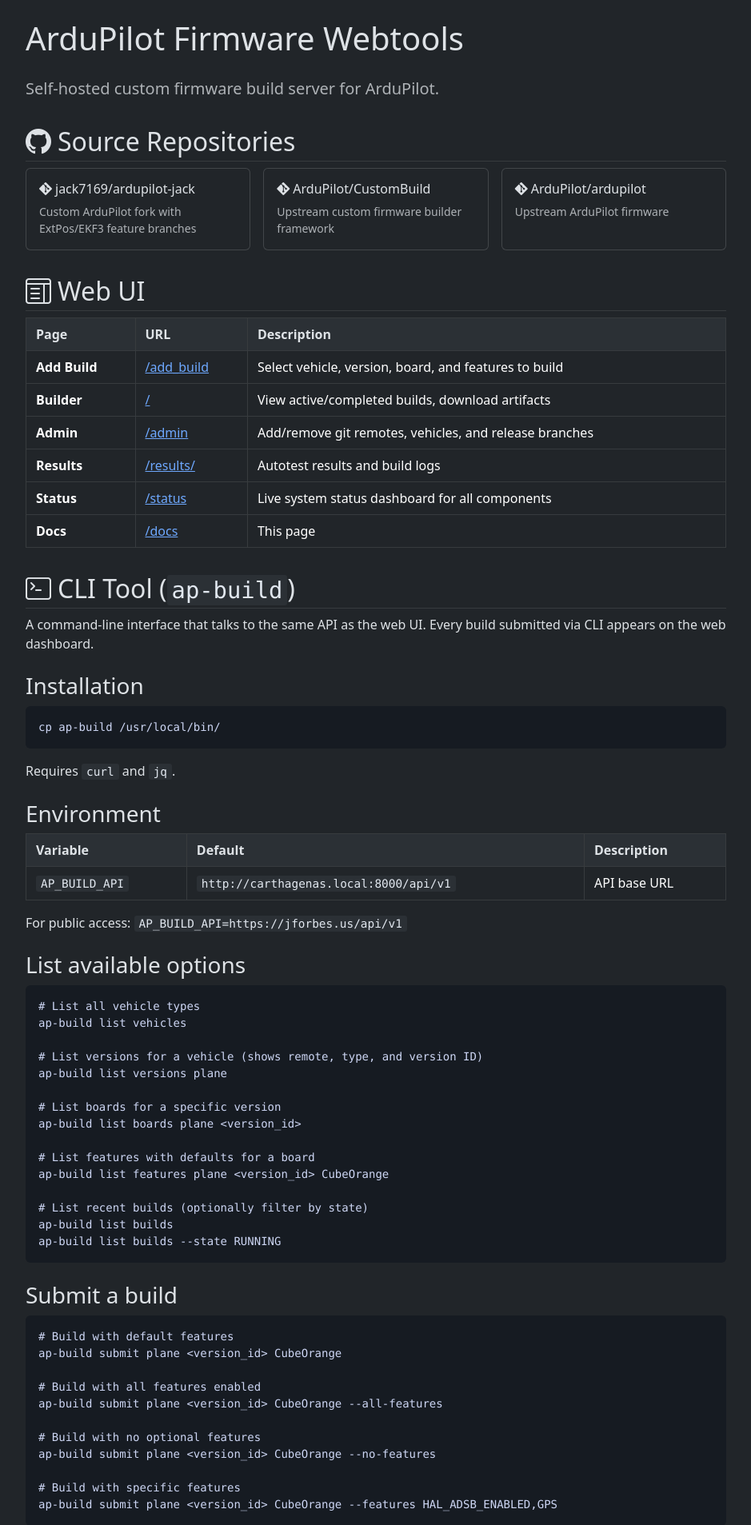
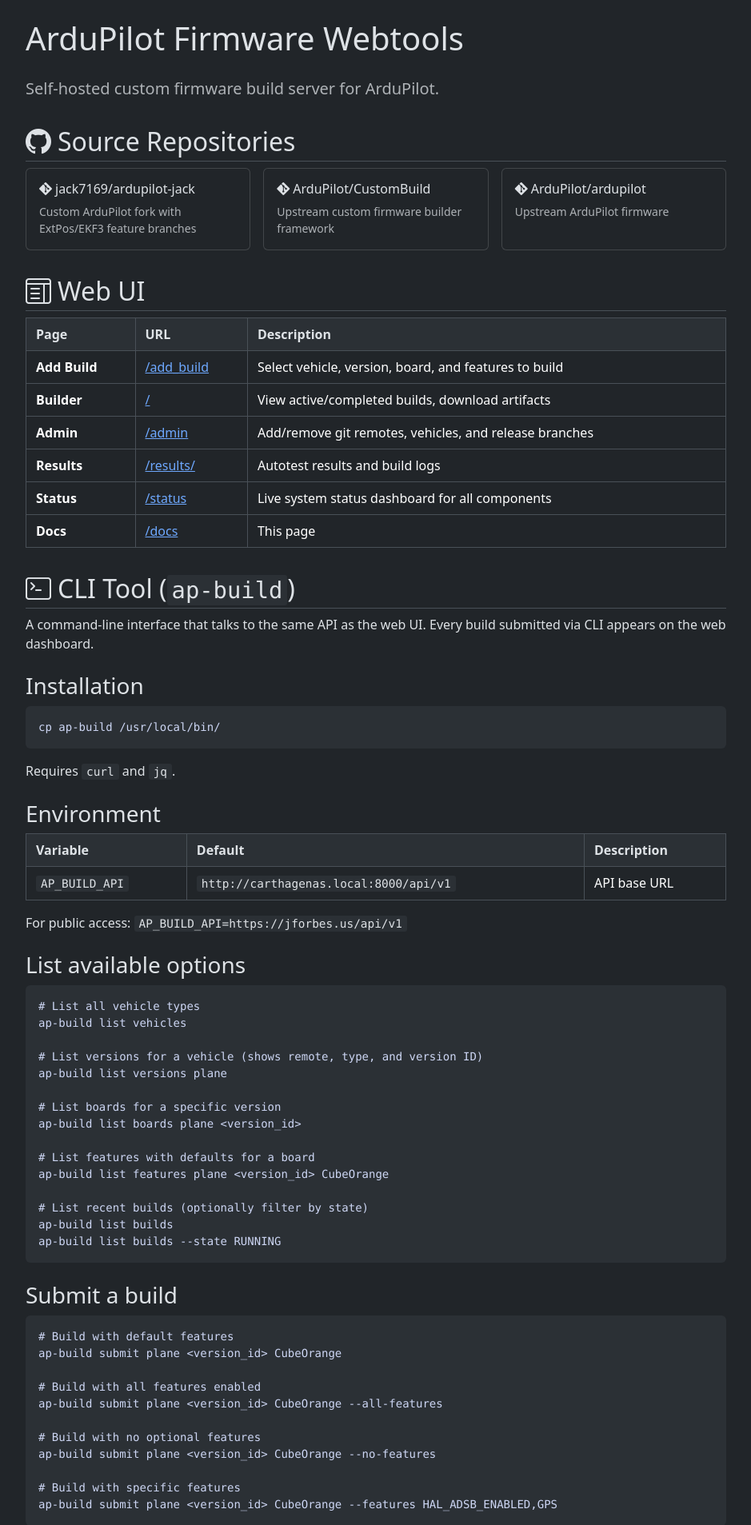
Before and after one commit to jack7169/ardupilot-unraid, a Python web app: template docker/admin/templates/docs.html in a window 1280 px wide. Shown: the part 102-2009 px from the top of the page at 80% size, without its empty margins (170-1109 px from the left). Run offline with Jinja, Linux system fonts and the light colour scheme; the template is opened without the code that fills it, so the values that code supplies are empty; some libraries are stand-ins or nearby versions.

Commit message:
Standardize all custom styles on Bootstrap CSS variables
Replace hardcoded hex greys (#212529, #2b3035, #373b3e, #8b949e, etc.)
with var(--bs-body-bg), var(--bs-tertiary-bg), var(--bs-border-color),
var(--bs-body-color), var(--bs-secondary-color) across all templates.
Eliminates inconsistent background shades between elements.

Co-Authored-By: Claude Opus 4.6 (1M context) <noreply@anthropic.com>

```diff
--- a/docker/admin/templates/autotest.html
+++ b/docker/admin/templates/autotest.html
@@ -17,7 +17,7 @@
         .state-CANCELLED { background-color: #6c757d !important; }
         .status-idle { color: #28a745; }
         .status-busy { color: #0d6efd; }
-        .batch-header td { background-color: rgba(255,255,255,0.08) !important; color: #dee2e6 !important; }
+        .batch-header td { background-color: var(--bs-tertiary-bg) !important; color: var(--bs-body-color) !important; }
 
         /* Resizable table columns */
         #tests-table { table-layout: fixed; width: 100%; border-collapse: collapse; }
@@ -40,7 +40,7 @@
             width: 5px;
             cursor: col-resize;
             z-index: 1;
-            border-right: 1px solid #495057;
+            border-right: 1px solid var(--bs-border-color);
         }
         .col-resize-handle:hover,
         .col-resize-handle.active {
--- a/docker/admin/templates/docs.html
+++ b/docker/admin/templates/docs.html
@@ -9,14 +9,14 @@
     <link rel="stylesheet" href="https://cdn.jsdelivr.net/npm/bootstrap-icons@1.10.3/font/bootstrap-icons.css">
     <style>
         .docs-content { max-width: 900px; margin: 0 auto; }
-        .docs-content h2 { margin-top: 2rem; padding-bottom: 0.3rem; border-bottom: 1px solid #373b3e; }
+        .docs-content h2 { margin-top: 2rem; padding-bottom: 0.3rem; border-bottom: 1px solid var(--bs-border-color); }
         .docs-content h3 { margin-top: 1.5rem; }
-        .docs-content pre { background: #161b22; color: #cdd6f4; padding: 16px; border-radius: 6px; overflow-x: auto; }
-        .docs-content code:not(pre code) { background: #2b3035; padding: 2px 6px; border-radius: 3px; font-size: 0.9em; color: #e2e8f0; }
+        .docs-content pre { background: var(--bs-tertiary-bg); color: #cdd6f4; padding: 16px; border-radius: 6px; overflow-x: auto; }
+        .docs-content code:not(pre code) { background: var(--bs-tertiary-bg); padding: 2px 6px; border-radius: 3px; font-size: 0.9em; color: var(--bs-body-color); }
         .docs-content table { width: 100%; }
-        .docs-content table th { background: #2b3035; color: #dee2e6; }
-        .docs-content table td, .docs-content table th { padding: 8px 12px; border: 1px solid #373b3e; }
-        .docs-content td.section-header { background: rgba(255,255,255,0.08) !important; color: #dee2e6 !important; }
+        .docs-content table th { background: var(--bs-tertiary-bg); color: var(--bs-body-color); }
+        .docs-content table td, .docs-content table th { padding: 8px 12px; border: 1px solid var(--bs-border-color); }
+        .docs-content td.section-header { background: var(--bs-tertiary-bg) !important; color: var(--bs-body-color) !important; }
         .repo-card { transition: transform 0.1s; }
         .repo-card:hover { transform: translateY(-2px); }
     </style>
--- a/docker/admin/templates/results.html
+++ b/docker/admin/templates/results.html
@@ -16,9 +16,9 @@
         .results-content .logo { display: none; }
         .dir-listing a { text-decoration: none; }
         .dir-listing a:hover { text-decoration: underline; }
-        .dir-entry { padding: 8px 16px; border-bottom: 1px solid #373b3e; }
+        .dir-entry { padding: 8px 16px; border-bottom: 1px solid var(--bs-border-color); }
         .dir-entry:last-child { border-bottom: none; }
-        .dir-entry i { margin-right: 8px; color: #8b949e; }
+        .dir-entry i { margin-right: 8px; color: var(--bs-secondary-color); }
     </style>
     <style>
         @keyframes metrics-pulse { 0%,100%{opacity:1} 50%{opacity:0.4} }
```
Also changed, not shown: docker/admin/templates/status.html (+9 -9 lines).
